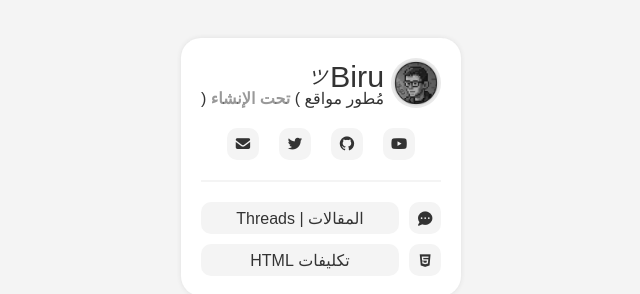
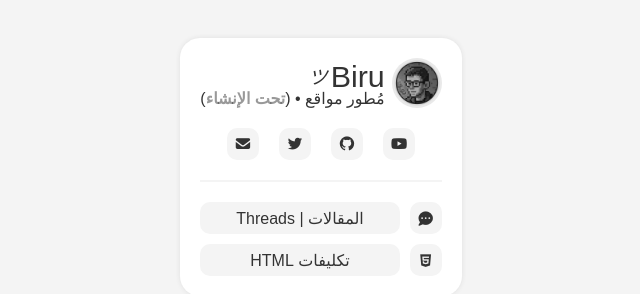
Before and after one commit to unkbiru/unkbiru.github.io, a plain HTML site: page index.html in a window 1280 px wide. Shown: the part 233-527 px from the top of the page, 319-959 px from the left. Drawn offline with Linux system fonts and the light colour scheme; a web font is replaced by a local one.

Commit message:
Update index.html

```diff
--- a/index.html
+++ b/index.html
@@ -19,9 +19,8 @@
               <a href="/" class="flex">Biru<i>ツ</i></a>
             </p>
             <p class="job">
-              مُطور مواقع &#41;
-              <span>تحت الإنشاء</span>
-              &#40;
+              مُطور مواقع
+              • (<span>تحت الإنشاء</span>)
             </p>
           </div>
         </div>
```
